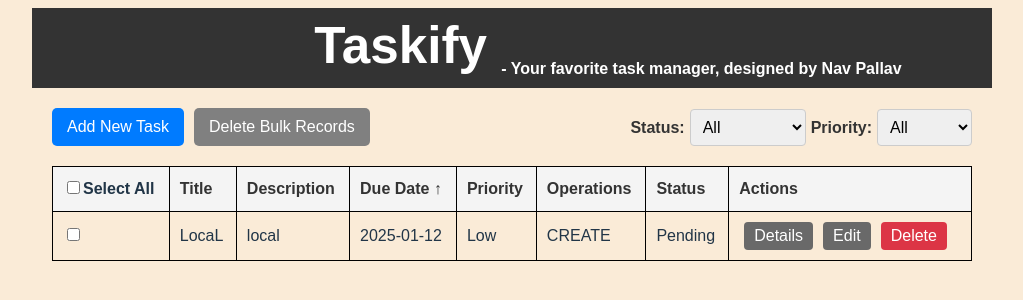
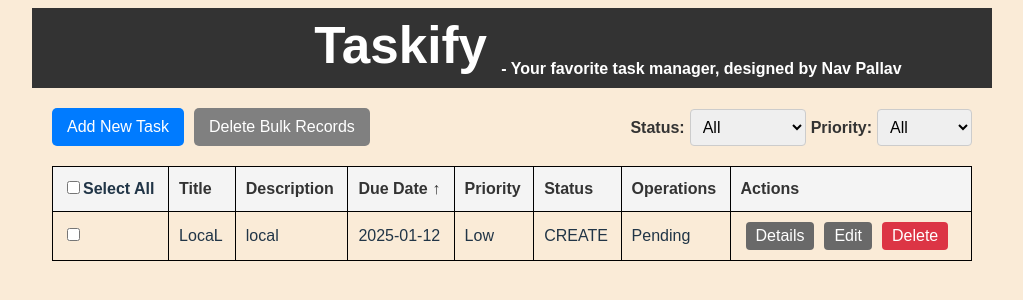
Before and after one commit to PallavNav/Task-Manager-UI, a React (Vite) app: page / in a window 1280 px wide. Shown: the top 300 px of the page, without its empty margins (128-1151 px from the left). Built offline with nearby package versions, Linux system fonts and the light colour scheme.

Commit message:
Local differentiation

```diff
--- a/src/components/TaskList.tsx
+++ b/src/components/TaskList.tsx
@@ -78,8 +78,8 @@ const TaskList = ({ tasks, onDelete, checkBoxSelection, handleSelectAll }: TaskL
                 <th className="field-label cursor sortable" onClick={() => handleSort("description", undefined)}>Description {getSortIndicator("description")}</th>
                 <th className="field-label cursor sortable" onClick={() => handleSort("dueDate", undefined)}>Due Date {getSortIndicator("dueDate")}</th>
                 <th className="field-label cursor sortable" onClick={() => handleSort("priority", undefined)}>Priority {getSortIndicator("priority")}</th>
-                <th className="field-label cursor sortable" onClick={() => handleSort("status", undefined)}>Operations {getSortIndicator("status")}</th>
-                {IS_LOCAL && <th className="field-label cursor sortable" onClick={() => handleSort("status", undefined)}>Status {getSortIndicator("status")}</th>}
+                <th className="field-label cursor sortable" onClick={() => handleSort("status", undefined)}>Status {getSortIndicator("status")}</th>
+                {IS_LOCAL &&<th className="field-label cursor sortable">Operations</th>}
                 <th className="field-label">Actions</th>
               </tr>
             </thead>
```
